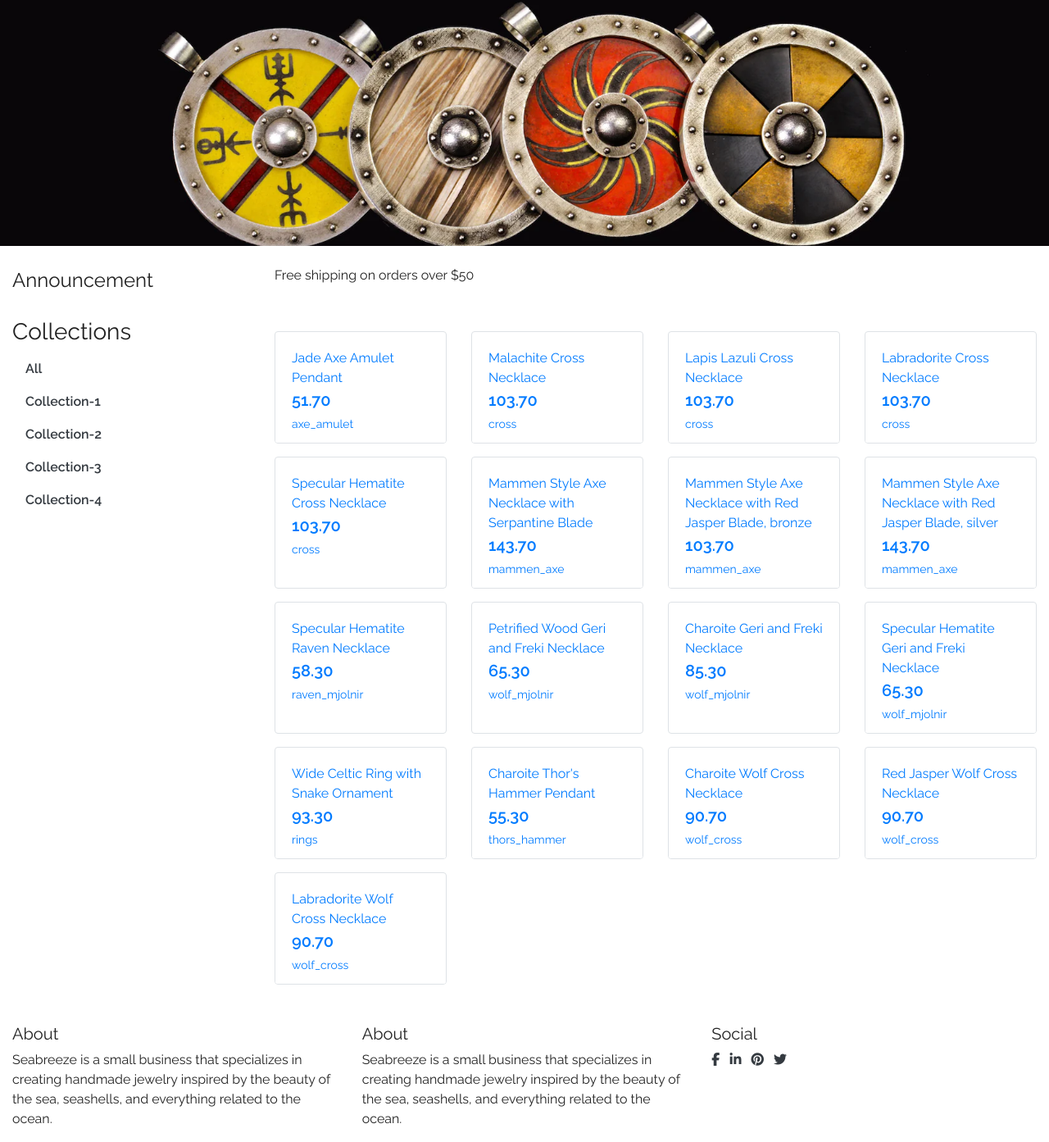
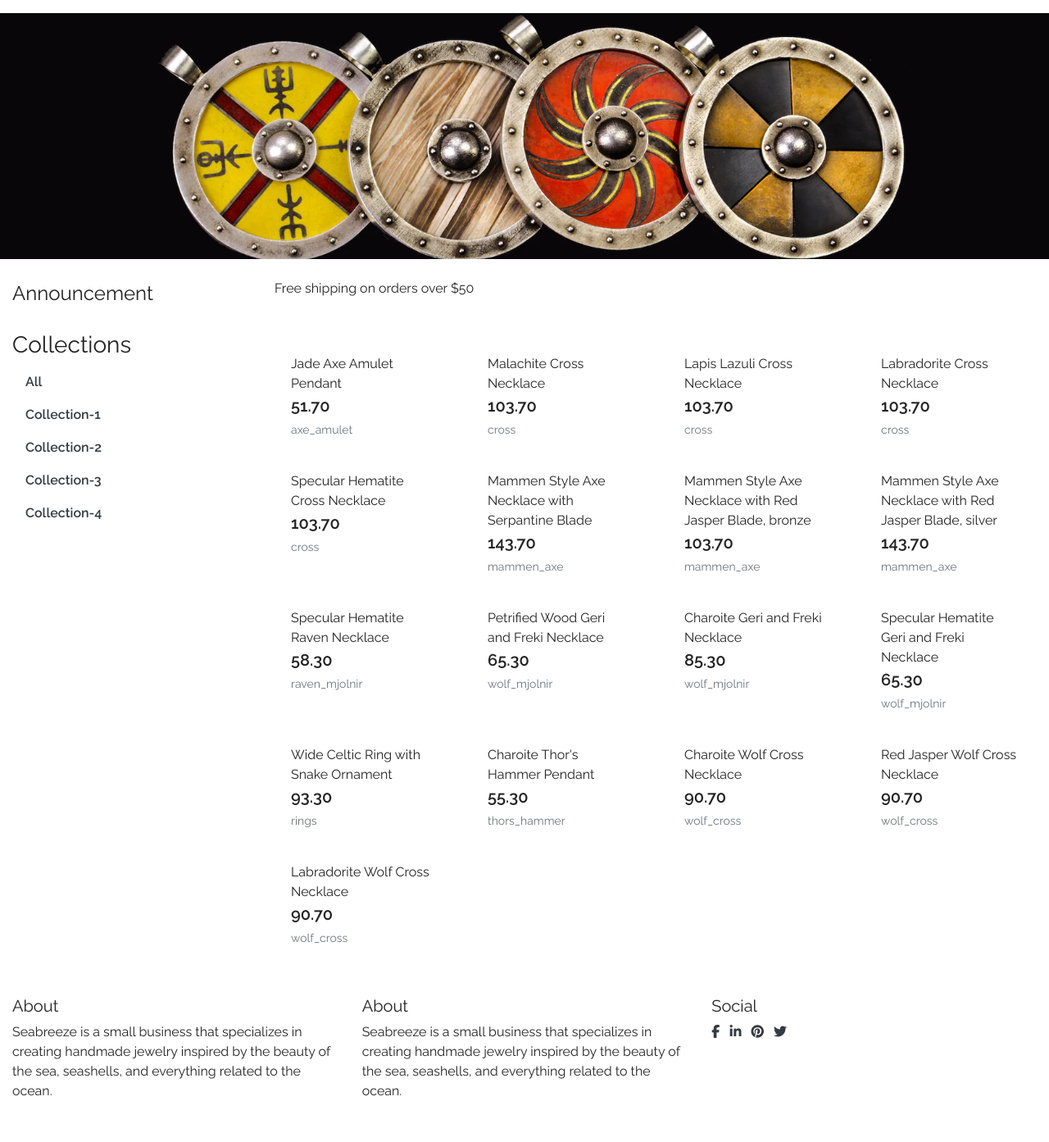
Before and after one commit to e-kai00/gungnir-shop, a Django app: page / in a window 1280 px wide. Shown: the part 72-1465 px from the top of the page at 82% size. After the commit the page ends 1409 px from the top, so only its background shows below. Run offline with Django 3.2, Linux system fonts and the light colour scheme; data comes from the database, SQL or seed files in the repository; some libraries are stand-ins or nearby versions.

Commit message:
Style home page

```diff
--- a/home/templates/home/index.html
+++ b/home/templates/home/index.html
@@ -77,10 +77,9 @@
         <div class="col-12 col-md-9">
             <div class="row">
                 {% for product in products %}
-                <div class="col-sm-6 col-md-3 mt-3">
+                <div class="col-sm-6 col-md-3 mt-2">
                     <!-- card -->
-                    <div class="card h-100 border">
-
+                    <div class="card h-100 border-0">
                         <!-- {% if product.image %}
                                 <a href="">
                                     <img class="card-img-top img-fluid" src="{{ product.image.url }}" alt="{{ product.name }}">
@@ -90,19 +89,22 @@
                                     <img class="card-img-top img-fluid" src="{{ MEDIA_URL }}noimage.png" alt="{{ product.name }}">
                                 </a>
                                 {% endif %} -->
-                        <a href="{% url 'product_detail' product.id %}">
+                        <a href="{% url 'product_detail' product.id %}" class="card-link">
                             <div class="card-body pb-0">
                                 <p class="mb-0">{{ product.name }}</p>
                             </div>
-                            <div class="card-footer bg-white pt-0 border-0 text-left">
-                                <div class="row">
-                                    <div class="col">
+                        </a>
+                        <div class="card-footer bg-white pt-0 border-0 text-left">
+                            <div class="row">
+                                <div class="col">
+                                    <a href="{% url 'product_detail' product.id %}" class="card-link">
                                         <p class="lead mb-0 text-left font-weight-bold">{{ product.price }}</p>
-                                        <p class="small mt-1 mb-0">{{ product.category }}</p>
-                                    </div>
+                                    </a>
+                                    <p class="small mt-1 mb-0 text-muted">{{ product.category }}</p>
                                 </div>
                             </div>
-                        </a>
+                        </div>
+
                     </div>
                 </div>
                 {% endfor %}
@@ -110,13 +112,24 @@
             </div>
         </div>
     </div>
+</section>
 
-</section>
 
 {% endblock %}
 
 {% block postloadjs %}
 <script>
-    $('.dropdown-toggle').dropdown()
+    $(document).ready(function(){
+        $('.dropdown-toggle').dropdown();
+
+        $('.card').hover(
+            function(){
+                $(this).removeClass('border-0').addClass('border');
+            },
+            function(){
+                $(this).removeClass('border').addClass('border-0');
+            }
+        );
+    });
 </script>
 {% endblock %}
--- a/static/css/base.css
+++ b/static/css/base.css
@@ -33,3 +33,13 @@ body {
 .product-price {
     font-size: 1.5rem;
 }
+
+.card-link {
+    color: #222222;
+    text-decoration: none;
+}
+
+.card-link:hover {
+    cursor: pointer;
+    color: #222222;
+}
--- a/templates/base.html
+++ b/templates/base.html
@@ -36,7 +36,7 @@
   </head>
 
   <body>
-    <header class="container-fluid ">
+    <header class="container-fluid mb-3">
       <!-- logo and navbar -->
         <div class="row bg-white pt-lg-2 d-none d-lg-flex">
             <div class="col-12 col-lg-4 my-auto py-1 py-lg-0 text-center text-lg-left">
```
